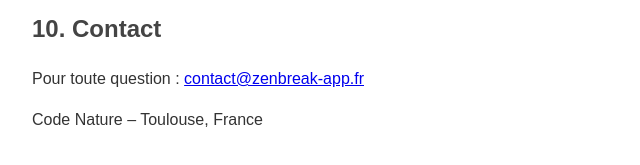
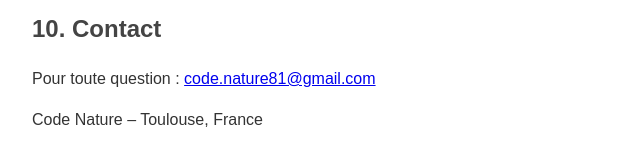
Before and after one commit to Code-Nature81/zenbreak-relaxation, a plain HTML site: page politique-de-confidentialite.html in a window 1280 px wide. Shown: the part 2535-2700 px from the top of the page, 208-848 px from the left. Drawn offline with Linux system fonts and the light colour scheme.

Commit message:
Add files via upload

```diff
--- a/politique-de-confidentialite.html
+++ b/politique-de-confidentialite.html
@@ -69,7 +69,7 @@
     <p>Cette politique peut être mise à jour. La date de dernière mise à jour figure en haut de la page.</p>
 
     <h2>10. Contact</h2>
-    <p>Pour toute question : <a href="mailto:contact@zenbreak-app.fr">contact@zenbreak-app.fr</a></p>
+    <p>Pour toute question : <a href="mailto:code.nature81@gmail.com">code.nature81@gmail.com</a></p>
     <p>Code Nature – Toulouse, France</p>
 </body>
 </html>
```
